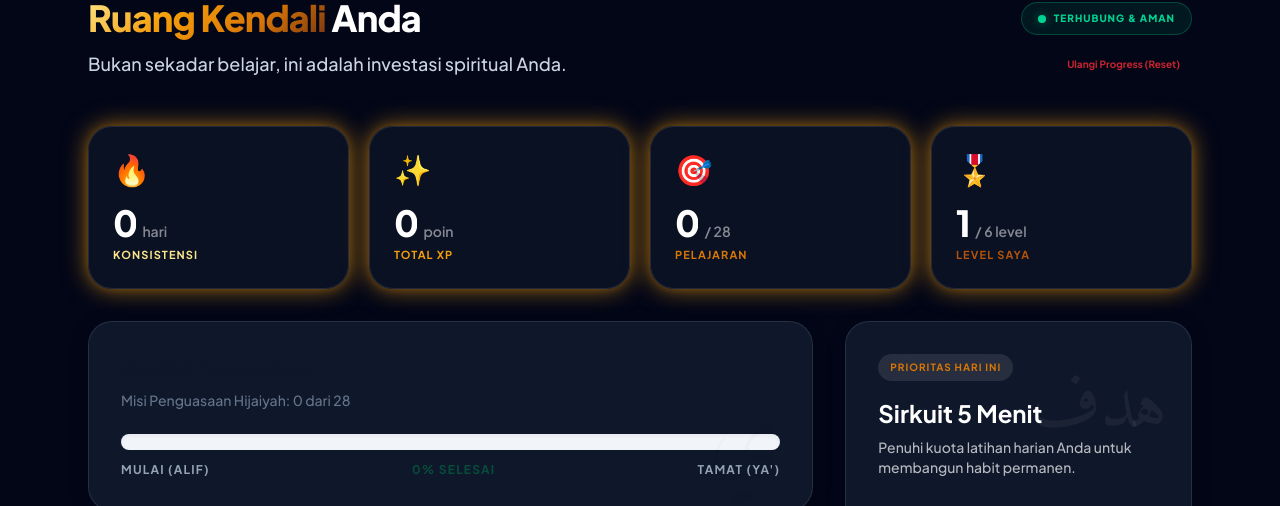
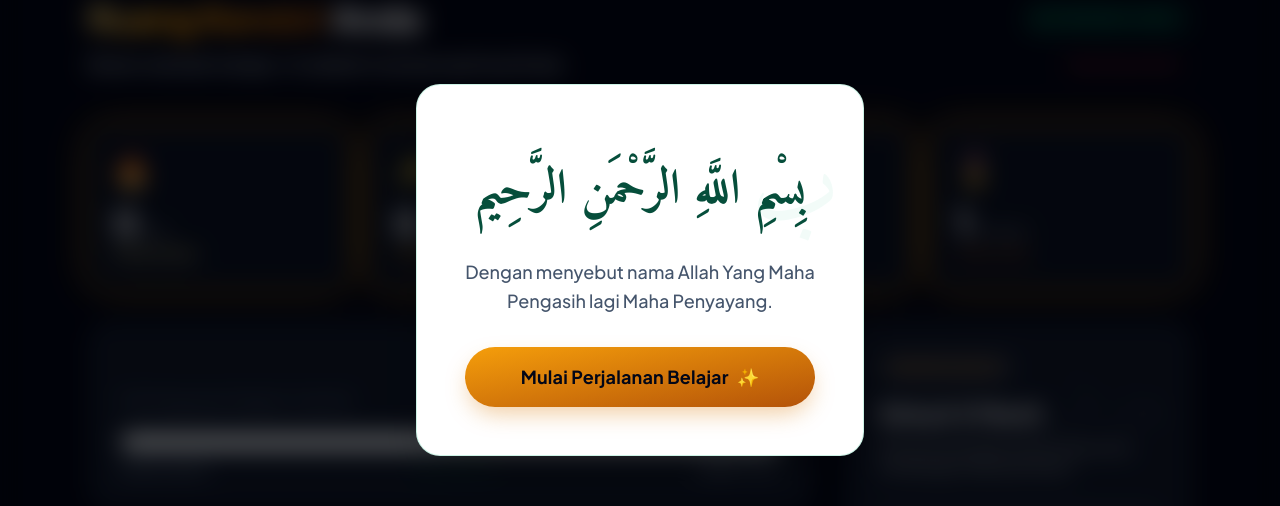
Before and after one commit to hafarna03aja-droid/belajar-baca-tulis-arab, a Next.js app: page /dashboard in a window 1280 px wide. Shown: the part 130-636 px from the top of the page. Built offline with nearby package versions, Linux system fonts and the light colour scheme; no server answers.

Commit message:
feat: add bismillah welcome popup with audio

```diff
--- a/src/app/layout.tsx
+++ b/src/app/layout.tsx
@@ -30,6 +30,7 @@ export const metadata: Metadata = {
 };
 
 import ThemeProvider from "@/components/ThemeProvider";
+import WelcomePopup from "@/components/WelcomePopup";
 
 export default function RootLayout({
   children,
@@ -40,7 +41,10 @@ export default function RootLayout({
     <html lang="id" suppressHydrationWarning className={`${plusJakartaSans.variable} ${amiri.variable}`}>
       <body>
         <SupabaseProvider>
-          <ThemeProvider>{children}</ThemeProvider>
+          <ThemeProvider>
+            <WelcomePopup />
+            {children}
+          </ThemeProvider>
         </SupabaseProvider>
         <Script
           src={
--- /dev/null
+++ b/src/components/WelcomePopup.tsx
@@ -0,0 +1,70 @@
+'use client'
+
+import { useState, useEffect } from 'react'
+import { motion, AnimatePresence } from 'framer-motion'
+
+export default function WelcomePopup() {
+  const [show, setShow] = useState(false)
+  const [isMounted, setIsMounted] = useState(false)
+
+  useEffect(() => {
+    setIsMounted(true)
+    // Cek apakah user sudah melihat popup di sesi ini
+    const hasSeen = sessionStorage.getItem('hasSeenWelcome')
+    if (!hasSeen) {
+      setShow(true)
+    }
+  }, [])
+
+  const handleStart = () => {
+    // Putar audio
+    const audio = new Audio('/audio/bismillah.mp3')
+    audio.play().catch(e => console.error("Audio play failed:", e))
+
+    // Simpan ke sessionStorage agar tidak muncul lagi selama tab masih aktif
+    sessionStorage.setItem('hasSeenWelcome', 'true')
+
+    // Tutup popup
+    setShow(false)
+  }
+
+  // Hindari hydration mismatch
+  if (!isMounted) return null
+
+  return (
+    <AnimatePresence>
+      {show && (
+        <motion.div
+          initial={{ opacity: 0 }}
+          animate={{ opacity: 1 }}
+          exit={{ opacity: 0 }}
+          className="fixed inset-0 z-[100] flex items-center justify-center bg-black/60 backdrop-blur-md px-4"
+        >
+          <motion.div
+            initial={{ scale: 0.9, opacity: 0, y: 20 }}
+            animate={{ scale: 1, opacity: 1, y: 0 }}
+            exit={{ scale: 0.9, opacity: 0, y: -20 }}
+            transition={{ type: 'spring', damping: 25, stiffness: 300 }}
+            className="bg-white dark:bg-[#0F172A] p-8 md:p-12 rounded-3xl shadow-2xl max-w-md w-full text-center border border-emerald-500/20 relative overflow-hidden"
+          >
+            <div className="absolute top-0 right-0 p-6 text-6xl md:text-8xl font-arabic text-emerald-500/5 pointer-events-none -rotate-12">ب</div>
+
+            <h2 className="text-4xl md:text-5xl font-arabic text-[#064E3B] dark:text-emerald-400 mb-6 font-bold leading-relaxed mt-4">
+              بِسْمِ اللَّهِ الرَّحْمَنِ الرَّحِيم
+            </h2>
+            <p className="text-base md:text-lg text-slate-600 dark:text-slate-300 mb-8 font-medium leading-relaxed">
+              Dengan menyebut nama Allah Yang Maha Pengasih lagi Maha Penyayang.
+            </p>
+
+            <button
+              onClick={handleStart}
+              className="btn-primary w-full py-4 text-lg rounded-xl flex items-center justify-center gap-2 shadow-lg shadow-emerald-500/30 hover:shadow-emerald-500/50 transition-all hover:-translate-y-1 bg-gradient-to-r from-[#059669] to-[#047857] text-white font-bold"
+            >
+              Mulai Perjalanan Belajar <span>✨</span>
+            </button>
+          </motion.div>
+        </motion.div>
+      )}
+    </AnimatePresence>
+  )
+}
```
Also changed, not shown: 1 other file (tests, documents, lock files or other folders).
